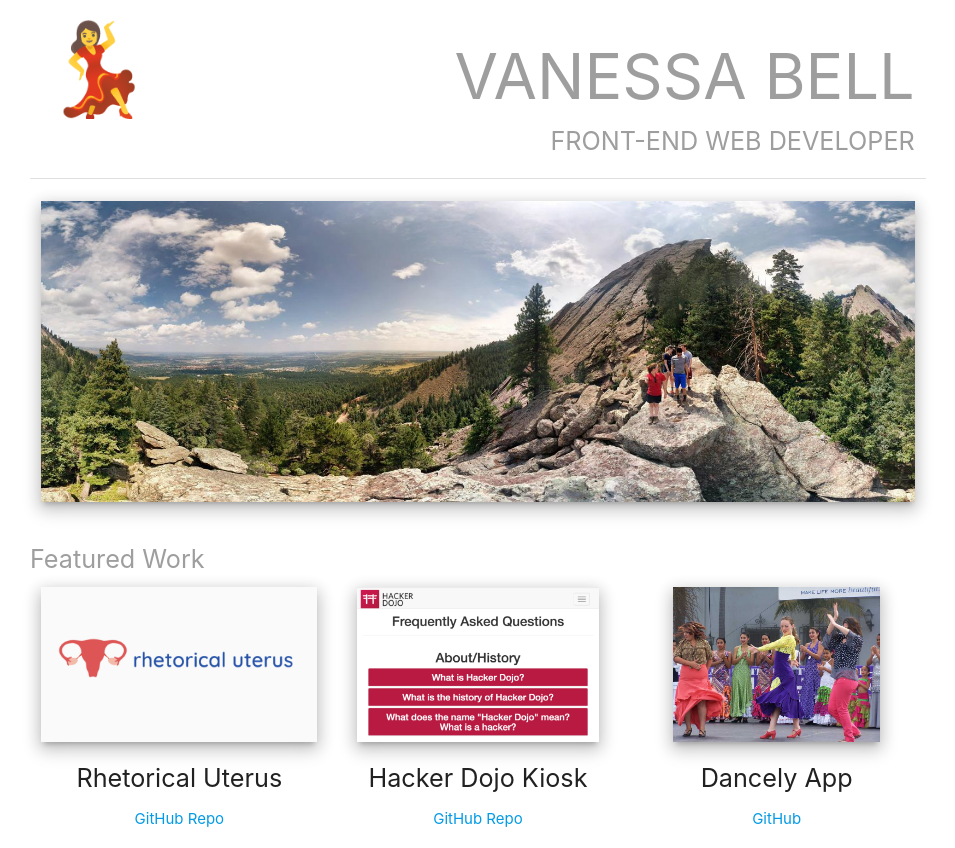
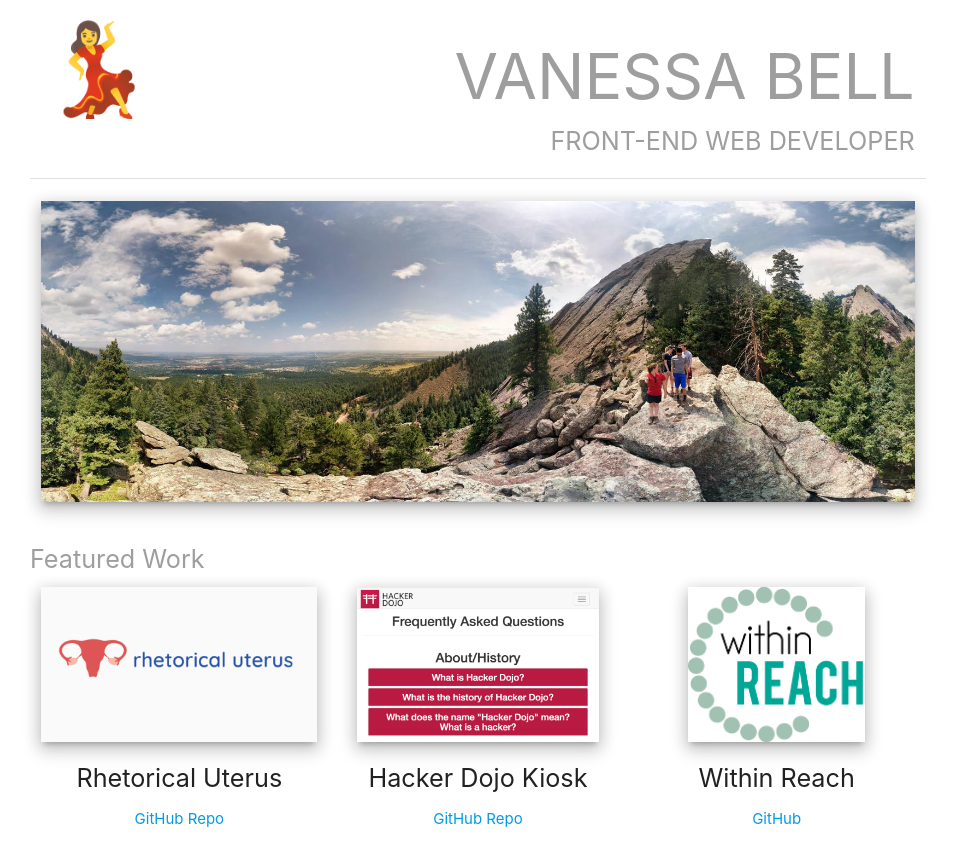
Before and after one commit to vanessa-bell/portfolio, a website: page index.html in a window 1280 px wide. Shown: the top 848 px of the page, without its empty margins (162-1117 px from the left). Drawn offline with nearby package versions, Linux system fonts and the light colour scheme.

Commit message:
added Within Reach project

```diff
--- a/index.html
+++ b/index.html
@@ -70,12 +70,10 @@
                 <article class="article--project center-align col l4 m4 s12">
                     <img
                         class="responsive-img z-depth-3"
-                        src="./images/flamenco-dancely-300_small_1x.jpg"
-                        srcset="./images/flamenco-dancely-800_medium_1x.jpg 800w, ./images/flamenco-dancely-1600_large_2x.jpg 1600w"
-                        sizes="(min-width: 36em) 33.3vw, 100vw"
-                        alt="Dancely app">
-                    <h5 class="flow-text">Dancely App</h5>
-                    <p><a href="https://github.com/vanessa-bell" target="_blank">GitHub</a></p>
+                        src="./images_src/withinreachlogo.png"
+                        alt="Within Reach app">
+                    <h5 class="flow-text">Within Reach</h5>
+                    <p><a href="https://github.com/vanessa-bell/h4h-Access-Simple" target="_blank">GitHub</a></p>
                 </article>
             </div> <!-- end row -->
         </main>
```
Also changed, not shown: images_src/withinreachlogo.png (added).
